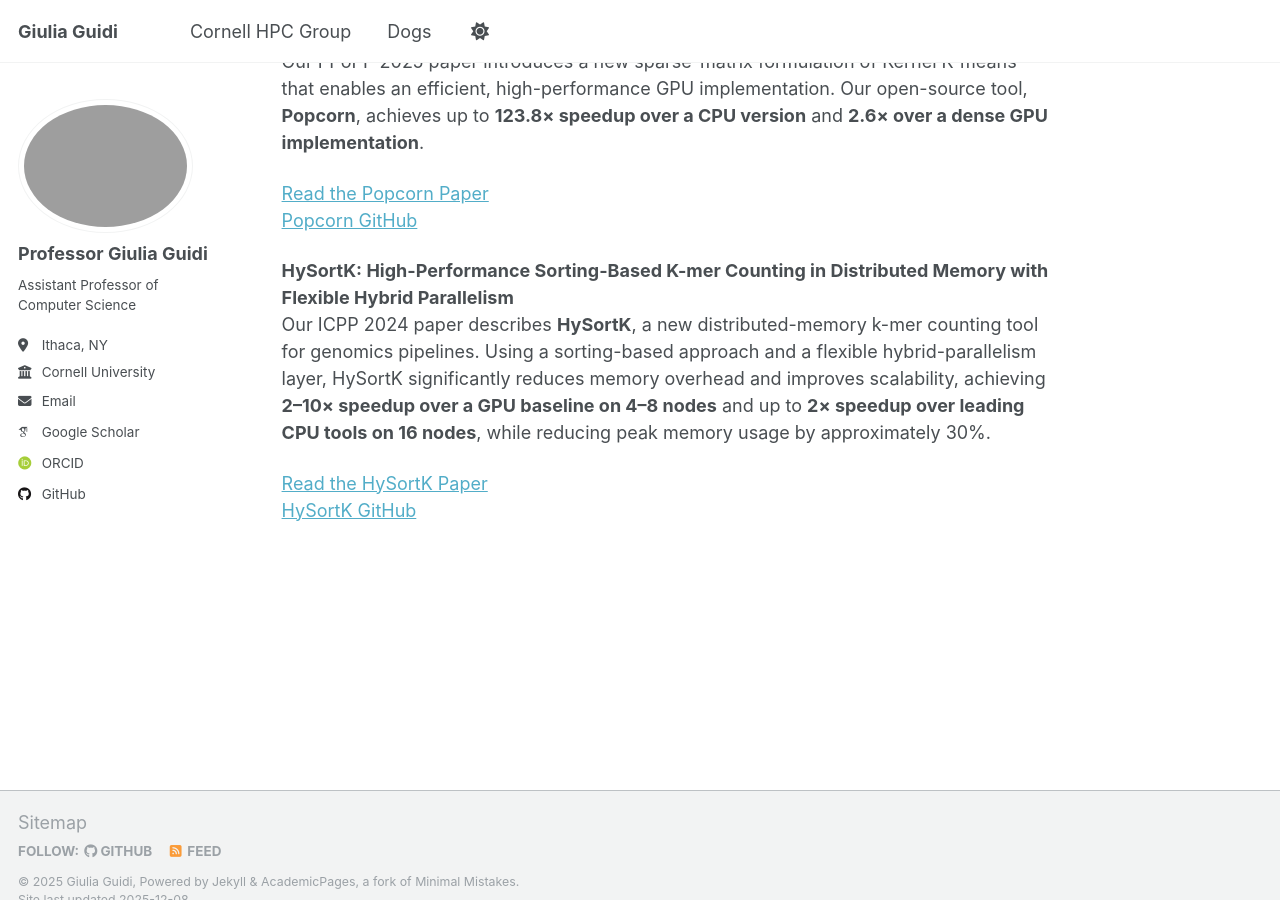
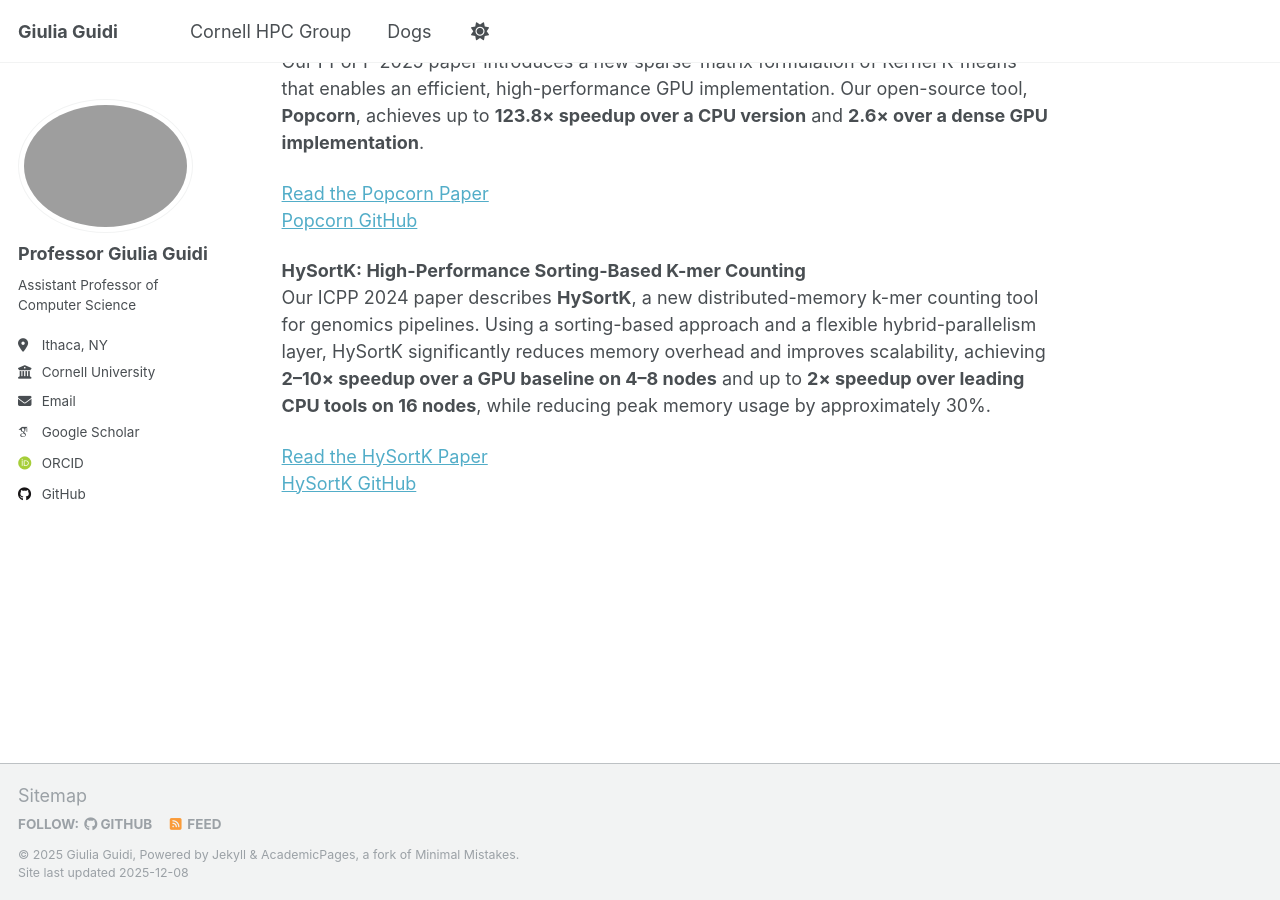
Before and after one commit to giuliaguidi/giuliaguidi.github.io, a Jekyll site: the page built from _pages/about.md, in a window 1280 px wide and 900 px high, scrolled down 1650 px. Built offline with Jekyll 4.4.1, drawn with Linux system fonts in a browser that asks for light colours; some web fonts are replaced.

Commit message:
Update about.md

```diff
--- a/_pages/about.md
+++ b/_pages/about.md
@@ -50,7 +50,7 @@ Our PPoPP 2025 paper introduces a new sparse-matrix formulation of Kernel K-mean
 [Read the Popcorn Paper](https://arxiv.org/pdf/2501.05587)\
 [Popcorn GitHub](https://github.com/HicrestLaboratory/Matrix-Centric-K-Means)
 
-**HySortK: High-Performance Sorting-Based K-mer Counting in Distributed Memory with Flexible Hybrid Parallelism**
+**HySortK: High-Performance Sorting-Based K-mer Counting**
 Our ICPP 2024 paper describes **HySortK**, a new distributed-memory k-mer counting tool for genomics pipelines. Using a sorting-based approach and a flexible hybrid-parallelism layer, HySortK significantly reduces memory overhead and improves scalability, achieving **2–10× speedup over a GPU baseline on 4–8 nodes** and up to **2× speedup over leading CPU tools on 16 nodes**, while reducing peak memory usage by approximately 30%.
 
 [Read the HySortK Paper](https://arxiv.org/abs/2407.07718)\
```
